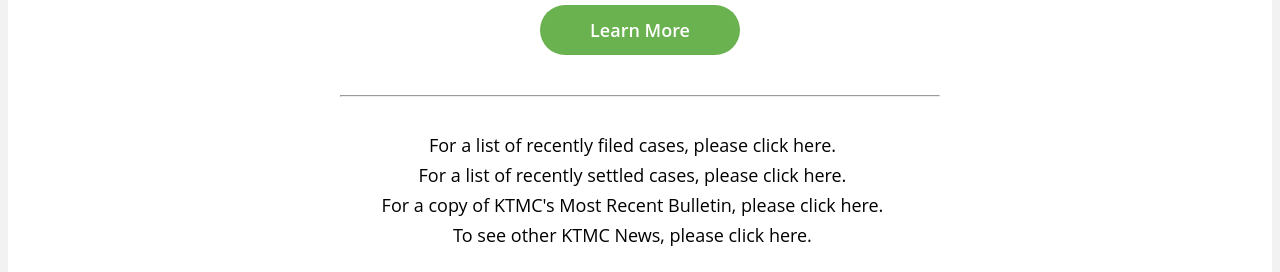
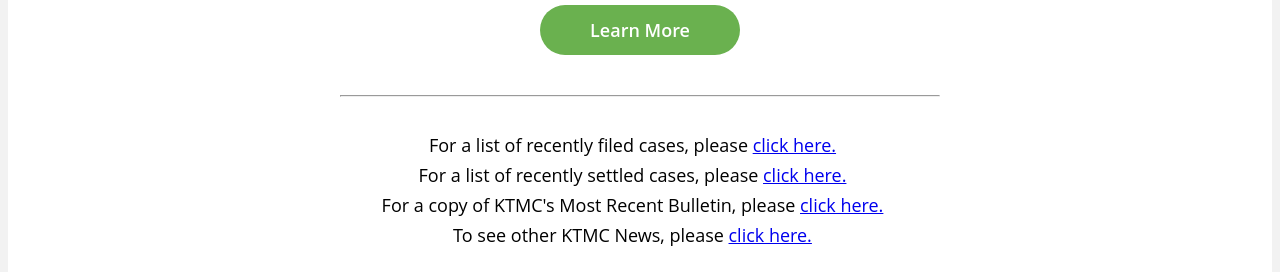
Before and after one commit to nlasusa/Robin-Email, a plain HTML site: page index.html in a window 1280 px wide. Shown: the part 1060-1332 px from the top of the page. Drawn offline with Linux system fonts and the light colour scheme; grey boxes are pictures that could not be loaded; a web font is replaced by a local one.

Commit message:
updated links click here

```diff
--- a/index.html
+++ b/index.html
@@ -327,10 +327,10 @@ For More Information Please Click Here:
   <tr>
     <td align="center" style="padding: 15px 20px 25px 5px; color: rgb(0, 0, 0); line-height: 30px; font-family: Soleil, &quot;Open Sans&quot;, Helvetica, Arial, Verdana, &quot;Trebuchet MS&quot;, sans-serif; font-size: 18px;" editable="">
     <font size="4" color="000000" style="font-family: 'Soleil', 'Open Sans', Helvetica, Arial, Verdana, Trebuchet MS, sans-serif; font-size: 18px;">
-   For a list of recently filed cases, please click here.<br>
-   For a list of recently settled cases, please click here.<br>
-   For a copy of KTMC's Most Recent Bulletin, please click here.<br>
-   To see other KTMC News, please click here. <br>
+   For a list of recently filed cases, please <a href=”#”>click here.</a><br>
+   For a list of recently settled cases, please <a href=”#”>click here.</a><br>
+   For a copy of KTMC's Most Recent Bulletin, please <a href=”#”>click here.</a><br>
+   To see other KTMC News, please <a href=”#”>click here.</a><br>
     </font>
     </td>
     </tr>
```
Also changed, not shown: 1 other file.
